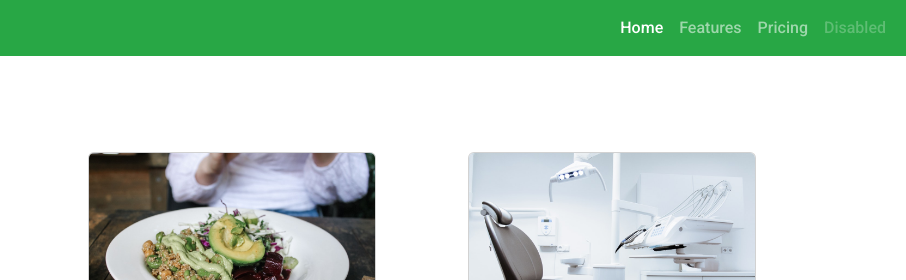
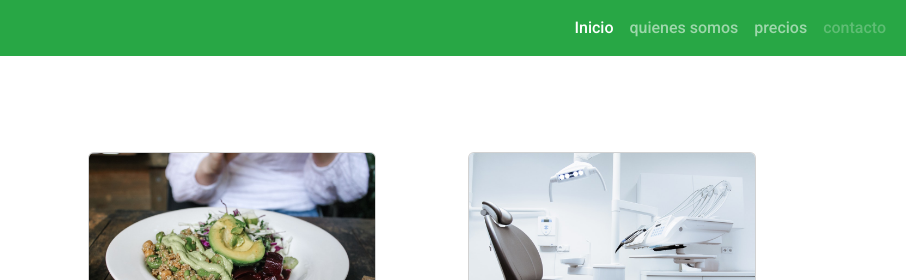
Before and after one commit to 7acuerda/DesafioBootstrapCarlish, a plain HTML site: page index.html in a window 1280 px wide. Shown: the top 280 px of the page, 374-1280 px from the left. Drawn offline with nearby package versions, Linux system fonts and the light colour scheme.

Commit message:
cambio a español en navbar

```diff
--- a/index.html
+++ b/index.html
@@ -21,10 +21,10 @@
           </button>
           <div class="collapse navbar-collapse" id="navbarNavAltMarkup">
             <div class="navbar-nav">
-              <a class="nav-link active" aria-current="page" href="#">Home</a>
-              <a class="nav-link" href="#">Features</a>
-              <a class="nav-link" href="#">Pricing</a>
-              <a class="nav-link disabled">Disabled</a>
+              <a class="nav-link active" aria-current="page" href="#">Inicio</a>
+              <a class="nav-link" href="#">quienes somos</a>
+              <a class="nav-link" href="#">precios</a>
+              <a class="nav-link disabled">contacto</a>
             </div>
           </div>
         </div>
```
